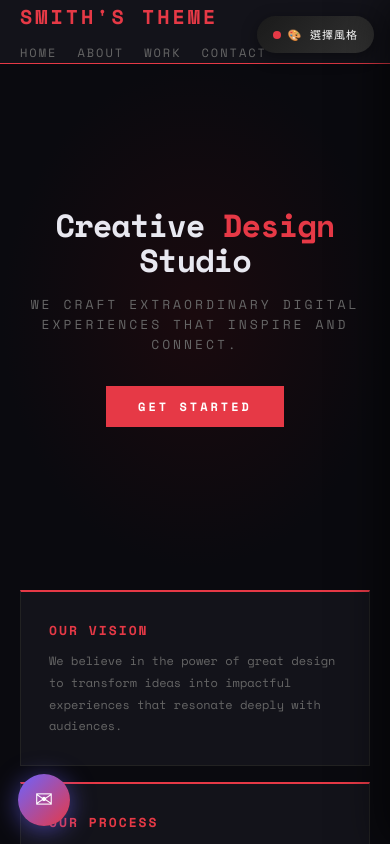
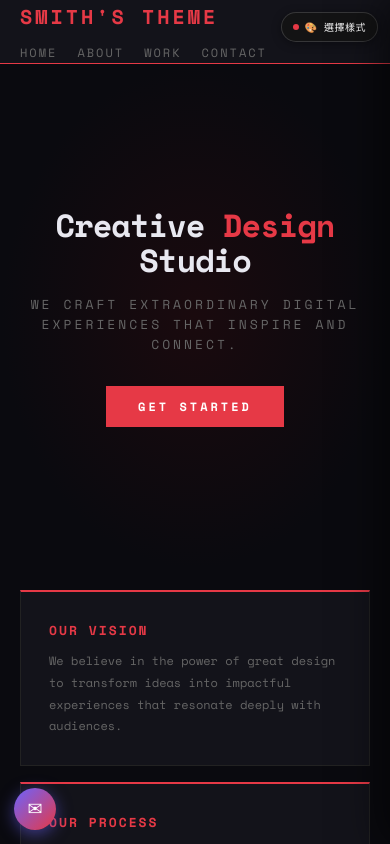
Before and after one commit to s2323536/theme-switcher, a website: page index.html in a window 390 px wide. Shown: the top 844 px of the page. Drawn offline with nearby package versions, Linux system fonts and the light colour scheme.

Commit message:
fix: shrink floating buttons, rename to 選擇樣式

```diff
--- a/index.html
+++ b/index.html
@@ -738,18 +738,18 @@
   /* ===== CONTACT MODAL ===== */
   #contact-fab {
     position: fixed;
-    bottom: 32px;
-    left: 32px;
+    bottom: 24px;
+    left: 24px;
     z-index: 9998;
-    width: 60px;
-    height: 60px;
+    width: 48px;
+    height: 48px;
     background: linear-gradient(135deg, #6c63ff, #e63946);
     border: none;
     border-radius: 50%;
     color: #fff;
-    font-size: 26px;
+    font-size: 20px;
     cursor: pointer;
-    box-shadow: 0 4px 24px rgba(108,99,255,0.55);
+    box-shadow: 0 4px 16px rgba(108,99,255,0.5);
     transition: all 0.3s;
     display: flex;
     align-items: center;
@@ -910,7 +910,7 @@
   #form-status.sending { background: #e3f2fd; color: #1565c0; border: 1px solid #90caf9; display: block; }
   @media (max-width: 600px) {
     #contact-modal { padding: 28px 18px 22px; }
-    #contact-fab { bottom: 18px; left: 18px; width: 52px; height: 52px; font-size: 22px; }
+    #contact-fab { bottom: 14px; left: 14px; width: 42px; height: 42px; font-size: 18px; }
   }
 
   /* ===== MOBILE THEME BUTTON ===== */
@@ -921,31 +921,30 @@
     #mobile-theme-btn {
       display: flex;
       position: fixed;
-      top: 16px;
-      right: 16px;
+      top: 12px;
+      right: 12px;
       z-index: 9997;
       align-items: center;
-      gap: 7px;
-      background: linear-gradient(135deg, #1a1a1a, #333);
+      gap: 5px;
+      background: rgba(20,20,20,0.82);
+      backdrop-filter: blur(8px);
       color: #fff;
-      border: none;
+      border: 1px solid rgba(255,255,255,0.15);
       border-radius: 50px;
-      padding: 10px 16px;
+      padding: 6px 11px;
       font-family: 'Space Mono', monospace;
-      font-size: 11px;
-      letter-spacing: 1px;
+      font-size: 10px;
+      letter-spacing: 0.5px;
       cursor: pointer;
-      box-shadow: 0 4px 16px rgba(0,0,0,0.4);
+      box-shadow: 0 2px 10px rgba(0,0,0,0.35);
       transition: all 0.25s;
     }
-    #mobile-theme-btn:hover,
     #mobile-theme-btn:active {
-      background: linear-gradient(135deg, #333, #555);
-      transform: scale(1.05);
+      transform: scale(0.96);
     }
     #mobile-theme-btn .btn-dot {
-      width: 8px;
-      height: 8px;
+      width: 6px;
+      height: 6px;
       border-radius: 50%;
       background: #fff;
       flex-shrink: 0;
@@ -980,7 +979,7 @@
 <!-- MOBILE THEME BUTTON -->
 <button id="mobile-theme-btn" onclick="toggleMobilePanel()">
   <span class="btn-dot" id="mobile-btn-dot"></span>
-  🎨 選擇風格
+  🎨 選擇樣式
 </button>
 
 <!-- CONTACT FAB BUTTON -->
```
